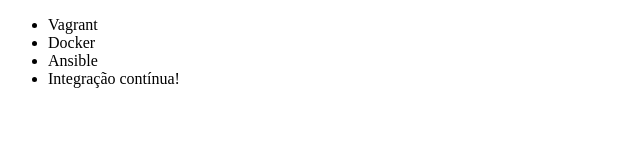
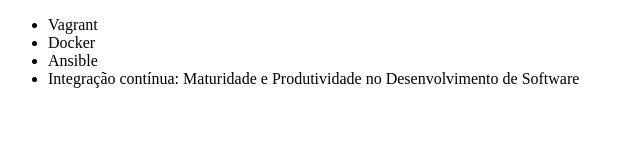
Before and after one commit to joao-torres-padilha/treinanmento-git, a plain HTML site: page index.html in a window 1280 px wide. Shown: the whole page, without its empty margins (0-640 px from the left). Drawn offline with Linux system fonts and the light colour scheme.

Commit message:
renomenando curso de integração contínua

```diff
--- a/index.html
+++ b/index.html
@@ -10,7 +10,7 @@
 		<li>Vagrant</li>
 		<li>Docker</li>
 		<li>Ansible</li>
-		<li>Integração contínua!</li>
+		<li>Integração contínua: Maturidade e Produtividade no Desenvolvimento de Software</li>
 	</ul>
 
 </body>
```
